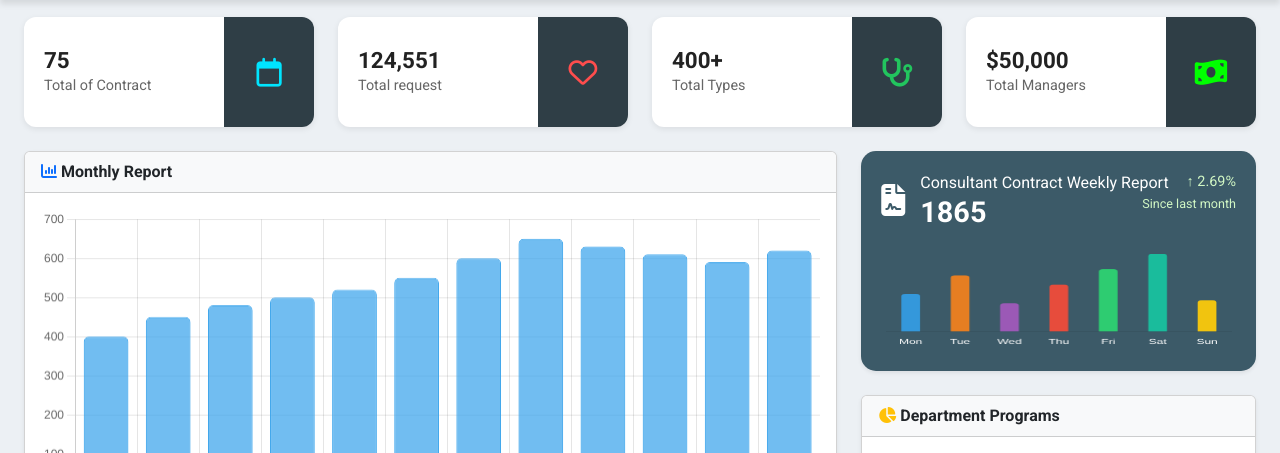
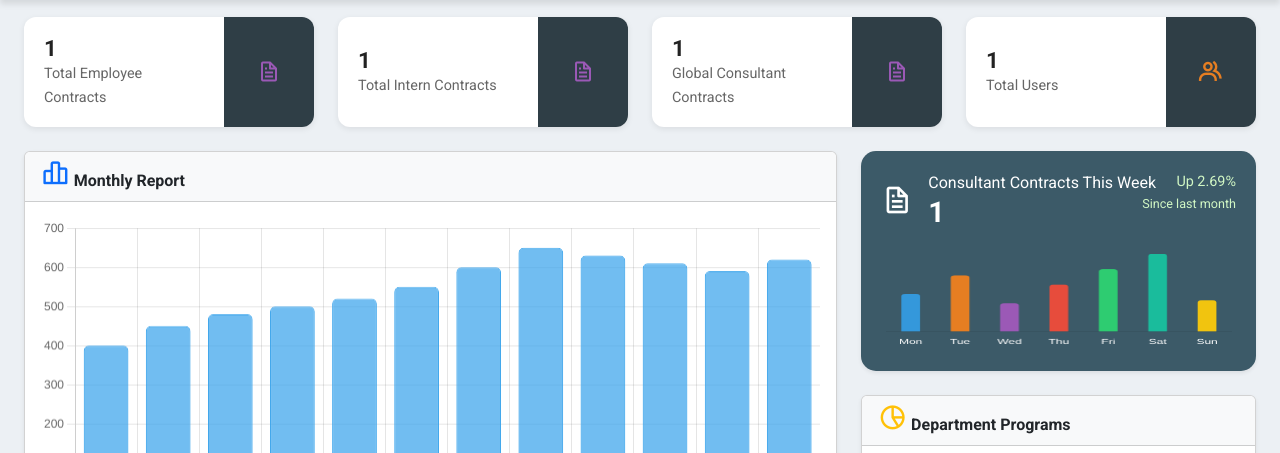
Before and after one commit to NGO-Forum/automation-contract, a Python web app: template app/templates/dashboard.html in a window 1280 px wide. Shown: the part 107-560 px from the top of the page. Run offline with Jinja, Linux system fonts and the light colour scheme; the template is opened without the code that fills it: most values are stand-ins (such as "Sample title", 1, 10 or a date in 2020).

Commit message:
feature: update the code dashboard show the total of the emloyee contract, interns contract, and consultant contract [ASC-279]

```diff
--- a/app/static/css/dashboad.css
+++ b/app/static/css/dashboad.css
@@ -18,6 +18,22 @@
     display: flex; align-items: center; justify-content: center;
     background: #2f3e46;
   }
+/* Same color for all contract icons */
+.icon-contract {
+  color: #9b59b6; /* Purple */
+  font-size: 1.8rem;
+}
+
+/* Total Users icon */
+.icon-orange {
+  color: #e67e22;
+  font-size: 1.8rem;
+}
+
+/* Optional: Make all icons consistent */
+.bx {
+  font-size: 1.8rem;
+}
   .stat-icon i { font-size: 1.8rem; }
   .icon-blue { color: #00e5ff; }
   .icon-red { color: #ff4d4d; }
--- a/app/templates/dashboard.html
+++ b/app/templates/dashboard.html
@@ -2,46 +2,73 @@
 {% block title %}Dashboard{% endblock %}
 
 {% block content %}
-<!-- Font Awesome -->
-<link rel="stylesheet" href="https://cdnjs.cloudflare.com/ajax/libs/font-awesome/6.5.0/css/all.min.css">
+<!-- Boxicons CDN -->
+<link href='https://unpkg.com/boxicons@2.1.4/css/boxicons.min.css' rel='stylesheet'>
 <link rel="stylesheet" href="{{ url_for('static', filename='css/dashboad.css') }}" />
 
 <div class="dashboard-container p-4">
-  <!-- Stat Cards -->
+  <!-- Stat Cards - SAME ICON FOR ALL CONTRACTS -->
   <div class="row g-4 mb-4">
+    <!-- Total Employee Contracts -->
     <div class="col-lg-3 col-md-6">
       <div class="stat-card">
-        <div class="stat-info"><h3>75</h3><span>Total of Contract</span></div>
-        <div class="stat-icon"><i class="fa-regular fa-calendar icon-blue"></i></div>
+        <div class="stat-info">
+          <h3>{{ total_employee_contracts }}</h3>
+          <span>Total Employee Contracts</span>
+        </div>
+        <div class="stat-icon">
+          <i class='bx bx-file fs-4 icon-contract'></i>
+        </div>
       </div>
     </div>
+
+    <!-- Total Intern Contracts -->
     <div class="col-lg-3 col-md-6">
       <div class="stat-card">
-        <div class="stat-info"><h3>124,551</h3><span>Total request</span></div>
-        <div class="stat-icon"><i class="fa-regular fa-heart icon-red"></i></div>
+        <div class="stat-info">
+          <h3>{{ total_intern_contracts }}</h3>
+          <span>Total Intern Contracts</span>
+        </div>
+        <div class="stat-icon">
+          <i class='bx bx-file fs-4 icon-contract'></i>
+        </div>
       </div>
     </div>
+
+    <!-- Global Consultant Contracts -->
     <div class="col-lg-3 col-md-6">
       <div class="stat-card">
-        <div class="stat-info"><h3>400+</h3><span>Total Types</span></div>
-        <div class="stat-icon"><i class="fa-solid fa-stethoscope icon-green"></i></div>
+        <div class="stat-info">
+          <h3>{{ total_consultant_contracts }}</h3>
+          <span>Global Consultant Contracts</span>
+        </div>
+        <div class="stat-icon">
+          <i class='bx bx-file fs-4 icon-contract'></i>
+        </div>
       </div>
     </div>
+
+    <!-- Total Users (different icon) -->
     <div class="col-lg-3 col-md-6">
       <div class="stat-card">
-        <div class="stat-info"><h3>$50,000</h3><span>Total Managers</span></div>
-        <div class="stat-icon"><i class="fa-solid fa-money-bill-wave icon-money"></i></div>
+        <div class="stat-info">
+          <h3>{{ total_users }}</h3>
+          <span>Total Users</span>
+        </div>
+        <div class="stat-icon">
+          <i class='bx bx-group icon-orange'></i>
+        </div>
       </div>
     </div>
   </div>
 
   <!-- Charts Section -->
   <div class="row g-4">
-    <!-- Monthly Report Bar Chart -->
+    <!-- Monthly Report -->
     <div class="col-lg-8">
       <div class="card shadow-sm h-100">
         <div class="card-header bg-light fw-bold">
-          <i class="fa-solid fa-chart-column text-primary"></i> Monthly Report
+          <i class='bx bx-bar-chart-alt-2 text-primary'></i> Monthly Report
         </div>
         <div class="card-body">
           <canvas id="monthlyBarChart" height="120"></canvas>
@@ -49,33 +76,32 @@
       </div>
     </div>
 
-    <!-- Right Column (Weekly Report + Pie Chart) -->
+    <!-- Right Column -->
     <div class="col-lg-4 d-flex flex-column gap-4">
-      <!-- Consultant Contract Weekly Report -->
+      <!-- Weekly Consultant Contracts -->
       <div class="weekly-card shadow-sm">
         <div class="card-top">
-          <i class="fa-solid fa-file-contract"></i>
+          <i class='bx bx-file'></i>
           <div>
-            <div>Consultant Contract Weekly Report</div>
-            <h3>1865</h3>
+            <div>Consultant Contracts This Week</div>
+            <h3>{{ total_consultant_contracts }}</h3>
           </div>
         </div>
         <div class="growth">
-          ↑ 2.69% <br><small>Since last month</small>
+          Up 2.69% <br><small>Since last month</small>
         </div>
         <canvas id="consultantWeeklyChart"></canvas>
       </div>
 
-      <!-- Department Programs Pie Chart -->
+      <!-- Department Pie Chart -->
       <div class="card shadow-sm flex-fill">
-      <div class="card-header bg-light fw-bold">
-       <i class="fa-solid fa-chart-pie text-warning"></i> Department Programs
+        <div class="card-header bg-light fw-bold">
+          <i class='bx bx-pie-chart-alt-2 text-warning'></i> Department Programs
+        </div>
+        <div class="card-body d-flex justify-content-center align-items-center">
+          <canvas id="departmentPieChart"></canvas>
+        </div>
       </div>
-     <div class="card-body d-flex justify-content-center align-items-center">
-       <canvas id="departmentPieChart"></canvas>
-     </div>
-    </div>
-
     </div>
   </div>
 </div>
@@ -83,7 +109,7 @@
 <!-- Chart.js -->
 <script src="https://cdn.jsdelivr.net/npm/chart.js"></script>
 <script>
-  // Monthly Report Bar Chart
+  // Monthly Bar Chart
   const ctxBar = document.getElementById('monthlyBarChart').getContext('2d');
   new Chart(ctxBar, {
     type: 'bar',
@@ -105,7 +131,7 @@
     }
   });
 
-  // Consultant Contract Weekly Report Chart
+  // Weekly Consultant Chart
   const ctxConsultant = document.getElementById('consultantWeeklyChart').getContext('2d');
   new Chart(ctxConsultant, {
     type: 'bar',
@@ -113,10 +139,8 @@
       labels: ["Mon","Tue","Wed","Thu","Fri","Sat","Sun"],
       datasets: [{
         label: "Contracts",
-        data: [12, 18, 9, 15, 20, 25, 10], // replace with backend
-        backgroundColor: [
-          "#3498db","#e67e22","#9b59b6","#e74c3c","#2ecc71","#1abc9c","#f1c40f"
-        ],
+        data: [12, 18, 9, 15, 20, 25, 10],
+        backgroundColor: ["#3498db","#e67e22","#9b59b6","#e74c3c","#2ecc71","#1abc9c","#f1c40f"],
         borderRadius: 4,
         barThickness: 18,
         maxBarThickness: 22
@@ -125,9 +149,7 @@
     options: {
       responsive: true,
       maintainAspectRatio: false,
-      layout: {
-        padding: { top: 5, bottom: 5, left: 5, right: 5 }
-      },
+      layout: { padding: 5 },
       plugins: {
         legend: { display: false },
         tooltip: {
@@ -144,16 +166,15 @@
     }
   });
 
-
-// Department Programs Pie Chart
-  const departmentData = {{ department_data|tojson|default([]) }};
+  // Department Pie Chart
+  const departmentData = {{ department_data|tojson }};
   const ctxPie = document.getElementById('departmentPieChart').getContext('2d');
   new Chart(ctxPie, {
     type: 'pie',
     data: {
-      labels: {{ pie_labels|tojson|default(['"No Departments"']) }},
+      labels: {{ pie_labels|tojson }},
       datasets: [{
-        data: {{ pie_data|tojson|default([0]) }},
+        data: {{ pie_data|tojson }},
         backgroundColor: [
           "rgba(54, 162, 235, 0.7)",
           "rgba(255, 206, 86, 0.7)",
@@ -173,18 +194,12 @@
         tooltip: {
           callbacks: {
             label: function(context) {
-              const index = context.dataIndex;
-              const dept = departmentData[index] || {};
+              const dept = departmentData[context.dataIndex] || {};
               const name = dept.name || 'No Departments';
               const userCount = dept.user_count || 0;
-              const managers = dept.managers && dept.managers.length ? dept.managers.join(', ') : 'None';
-              const employees = dept.employees && dept.employees.length ? dept.employees.join(', ') : 'None';
-              return [
-                `${name}`,
-                `${name}: ${userCount} members`,
-                `Managers: ${managers}`,
-                `Employees: ${employees}`
-              ];
+              const managers = dept.managers?.length ? dept.managers.join(', ') : 'None';
+              const employees = dept.employees?.length ? dept.employees.join(', ') : 'None';
+              return [`${name}`, `${name}: ${userCount} members`, `Managers: ${managers}`, `Employees: ${employees}`];
             }
           }
         }
```
Also changed, not shown: app/routes/main.py (+26 -25 lines).
